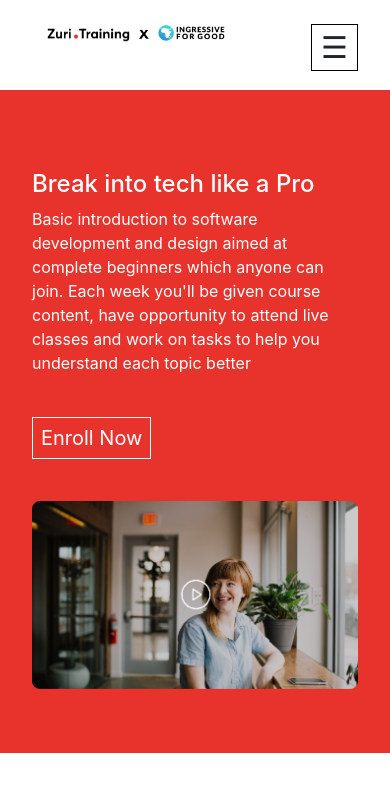
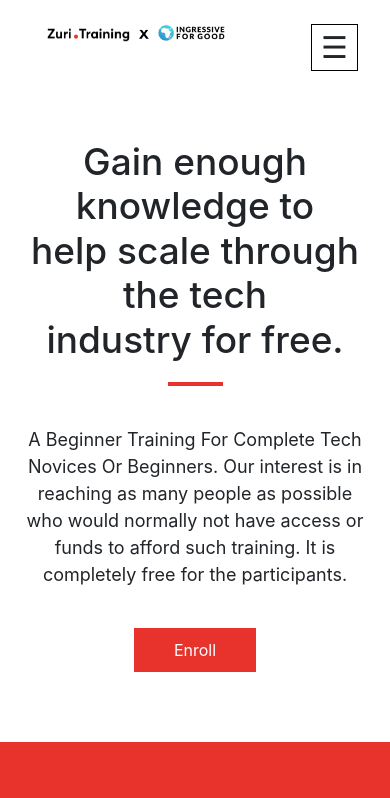
Before and after one commit to matmaxgraphics/ZuriLanding-page---Team-Fury, a plain HTML site: page index.html in a window 390 px wide. Shown: the top 798 px of the page. Drawn offline with nearby package versions, Linux system fonts and the light colour scheme.

Commit message:
hero-section

```diff
--- a/assets/css/style.css
+++ b/assets/css/style.css
@@ -168,7 +168,53 @@ nav {
 
 
   /* END OF MOBILE NAV */
+.hero{
+  display: flex;
 
+  width: 80%;
+  max-width: 1200px;
+  margin: 0 auto;
+  margin-top: 50px;
+}
+.hero .other{
+  display: flex;
+  flex-direction: column;
+  align-items: flex-start;
+  width: 50%
+}
+.hero h1{
+  font-size: 37px;
+  width: 50%
+}
+.hero p{
+  font-size: 18px;
+  margin: 40px 0;
+}
+.hero a{
+  padding: 10px 40px;
+  background: #E7332B;
+  display: block;
+  text-decoration: none;
+  color: white;
+}
+.hero_img{
+  display: flex;
+  max-width: 1200px;
+  margin: 100px auto;
+  position: relative;
+}
+.hero_img img{
+  width: 300px;
+}
+.hero_img img:nth-child(2){
+  transform: translateY(-50px);
+}
+.hero_img img:nth-child(3){
+  transform: translateY(70px);
+}
+.hero_img img:nth-child(4){
+  transform: translateY(-50px);
+}
 
 /* ENROL SECTION */
   .enrol-now{
@@ -269,6 +315,31 @@ nav {
       margin-right: 1.5rem;
       font-size: 18px;
   }
+  @media (max-width: 1200px){
+  .hero{
+    flex-direction: column;
+    text-align: center;
+    width: 90%;
+    margin-bottom: 70px
+  }
+  .hero .other{
+    display: flex;
+    flex-direction: column;
+    align-items: flex-start;
+    width: 100%
+  }
+  .hero h1{
+    font-size: 37px;
+    width: 100%;
+    margin-bottom: 20px;
+  }
+  .hero a, .line{
+    margin: auto;
+  }
+  .hero_img{
+    display: none;
+  }
+}
 
   @media (max-width: 996px) {
 
--- a/index.html
+++ b/index.html
@@ -65,7 +65,24 @@
         End of navigation
     ============================-->
 
+        <div class="hero">
+            <h1>Gain enough knowledge to<br> help scale through the tech <br>industry for free.</h1>
+            <div class="other">
+                <svg class="line" width="55" height="4" viewBox="0 0 55 4" fill="none" xmlns="http://www.w3.org/2000/svg">
+                <rect width="55" height="4" fill="#E7332B"/>
+                </svg>
 
+                <p>A Beginner Training For Complete Tech Novices Or Beginners. Our interest is in reaching as many people as possible who would normally not have access or funds to afford such training. It is completely free for the participants.
+                </p>
+                <a href="">Enroll</a>
+            </div>
+        </div>
+        <div class="hero_img">
+            <img src="./assets/images/hero-1.svg">
+            <img src="./assets/images/hero-2.svg">
+            <img src="./assets/images/hero-3.svg">
+            <img src="./assets/images/hero-4.svg">
+        </div>
 
 
     <!--==========================
```
Also changed, not shown: assets/images/hero-2.svg (added), assets/images/hero-3.svg (added), 2 other files.
